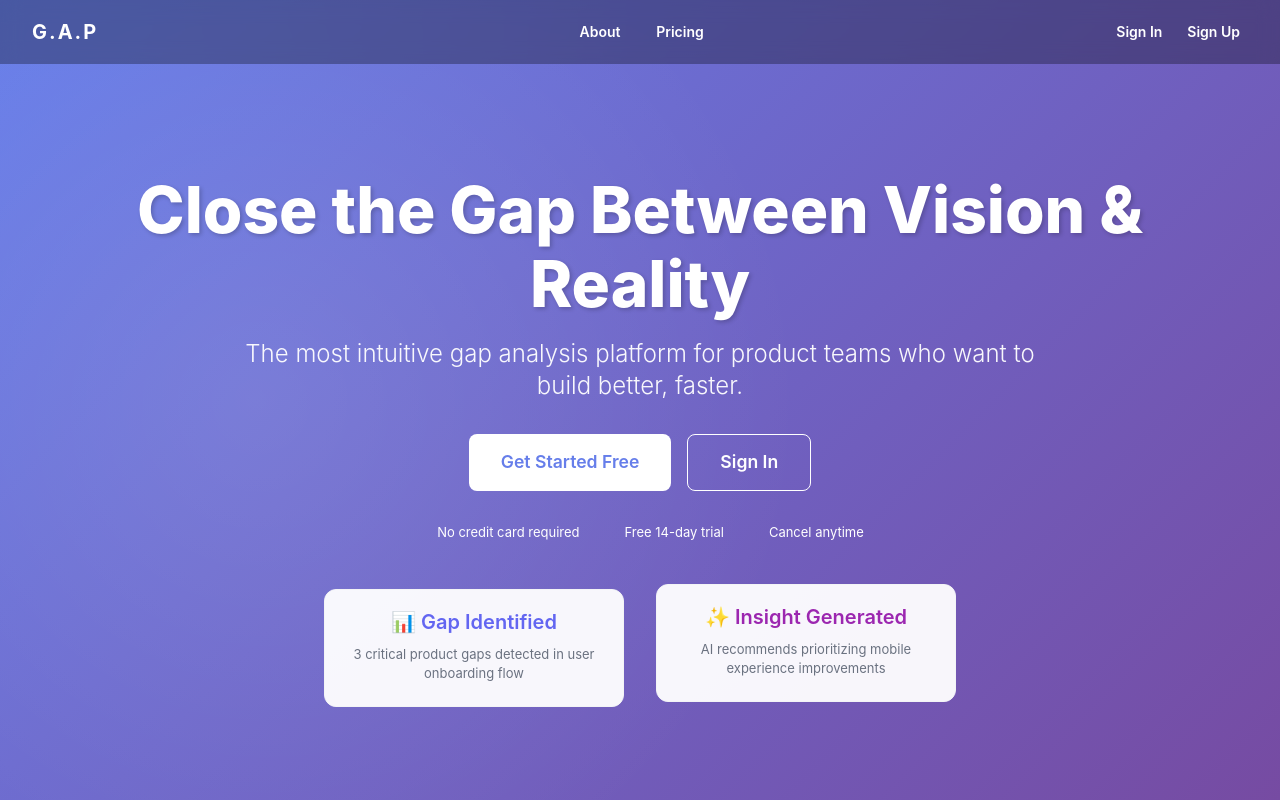
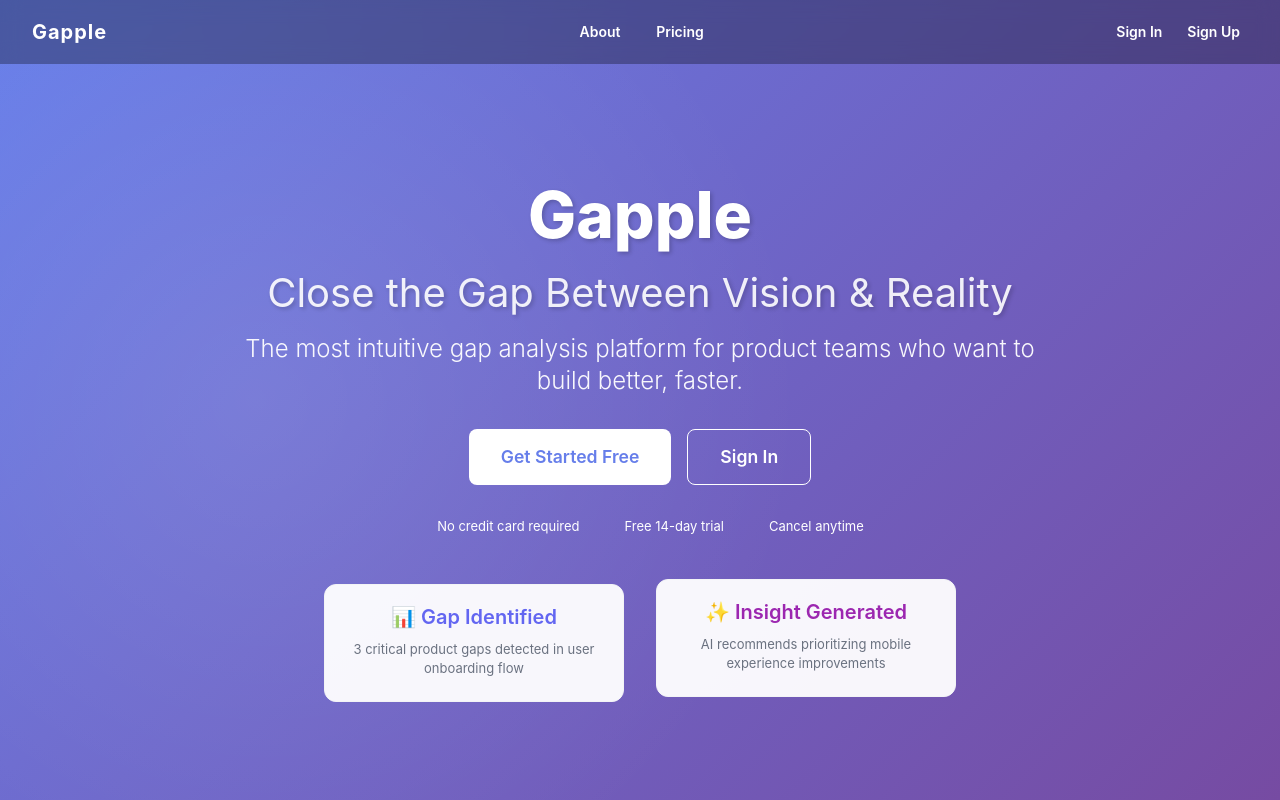
Before and after one commit to pawelklasa/test, a React (Create React App) app: page / in a window 1280 px wide. Shown: the top 800 px of the page. Built offline with nearby package versions, Linux system fonts and the light colour scheme; no server answers; some icons are missing.

Commit message:
Complete rebrand to Gapple: Update app name, title, logo, and branding across all components

```diff
--- a/package.json
+++ b/package.json
@@ -1,5 +1,5 @@
 {
-  "name": "test",
+  "name": "gapple",
   "version": "0.1.0",
   "private": true,
   "dependencies": {
--- a/public/index.html
+++ b/public/index.html
@@ -7,7 +7,7 @@
     <meta name="theme-color" content="#000000" />
     <meta
       name="description"
-      content="Web site created using create-react-app"
+      content="Gapple - Project Management and Feature Prioritization Platform"
     />
     <link rel="apple-touch-icon" href="%PUBLIC_URL%/logo192.png" />
     <!--
@@ -24,7 +24,7 @@
       work correctly both with client-side routing and a non-root public URL.
       Learn how to configure a non-root public URL by running `npm run build`.
     -->
-    <title>React App</title>
+    <title>Gapple</title>
   </head>
   <body>
     <noscript>You need to enable JavaScript to run this app.</noscript>
--- a/src/DashboardLayout.js
+++ b/src/DashboardLayout.js
@@ -154,7 +154,7 @@ function DashboardLayout() {
       {/* Sidebar Logo */}
       <Box sx={{ p: 3, display: 'flex', alignItems: 'center', justifyContent: collapsed ? 'center' : 'space-between' }}>
         <Typography variant="h6" sx={{ fontWeight: 700, letterSpacing: '-0.02em', display: collapsed ? 'none' : 'block' }}>
-          G.A.P
+          Gapple
         </Typography>
         <IconButton size="small" onClick={() => setCollapsed(c => !c)} sx={{ ml: collapsed ? 0 : 1 }}>
           <MenuIcon />
--- a/src/LandingPage.js
+++ b/src/LandingPage.js
@@ -179,6 +179,18 @@ function LandingPage({ onGetStarted, onLogin }) {
                       color: 'white',
                       fontWeight: 800,
                       fontSize: { xs: '2.5rem', md: '4rem' },
+                      mb: 2,
+                      textShadow: '2px 2px 4px rgba(0,0,0,0.2)'
+                    }}
+                  >
+                    Gapple
+                  </Typography>
+                  <Typography
+                    variant="h2"
+                    sx={{
+                      color: 'rgba(255,255,255,0.9)',
+                      fontWeight: 400,
+                      fontSize: { xs: '1.5rem', md: '2.5rem' },
                       mb: 2,
                       textShadow: '2px 2px 4px rgba(0,0,0,0.2)'
                     }}
--- a/src/NavBar.js
+++ b/src/NavBar.js
@@ -45,7 +45,7 @@ function NavBar({ user, onLogout, onSignIn, onSignUp, onLogoClick }) {
             position: 'absolute',
             left: { xs: 16, md: 32 },
             fontWeight: 'bold',
-            letterSpacing: 2,
+            letterSpacing: 1,
             cursor: 'pointer',
             textDecoration: 'none',
             fontSize: { xs: '1.1rem', md: '1.25rem' }
@@ -53,7 +53,7 @@ function NavBar({ user, onLogout, onSignIn, onSignUp, onLogoClick }) {
           onClick={onLogoClick}
           component="span"
         >
-          G.A.P
+          Gapple
         </Typography>
         <Box sx={{ display: 'flex', justifyContent: 'center', flexGrow: 1, gap: 2 }}>
           {user ? null : (
```
Also changed, not shown: public/manifest.json, 1 other file (tests, documents, lock files or other folders).
